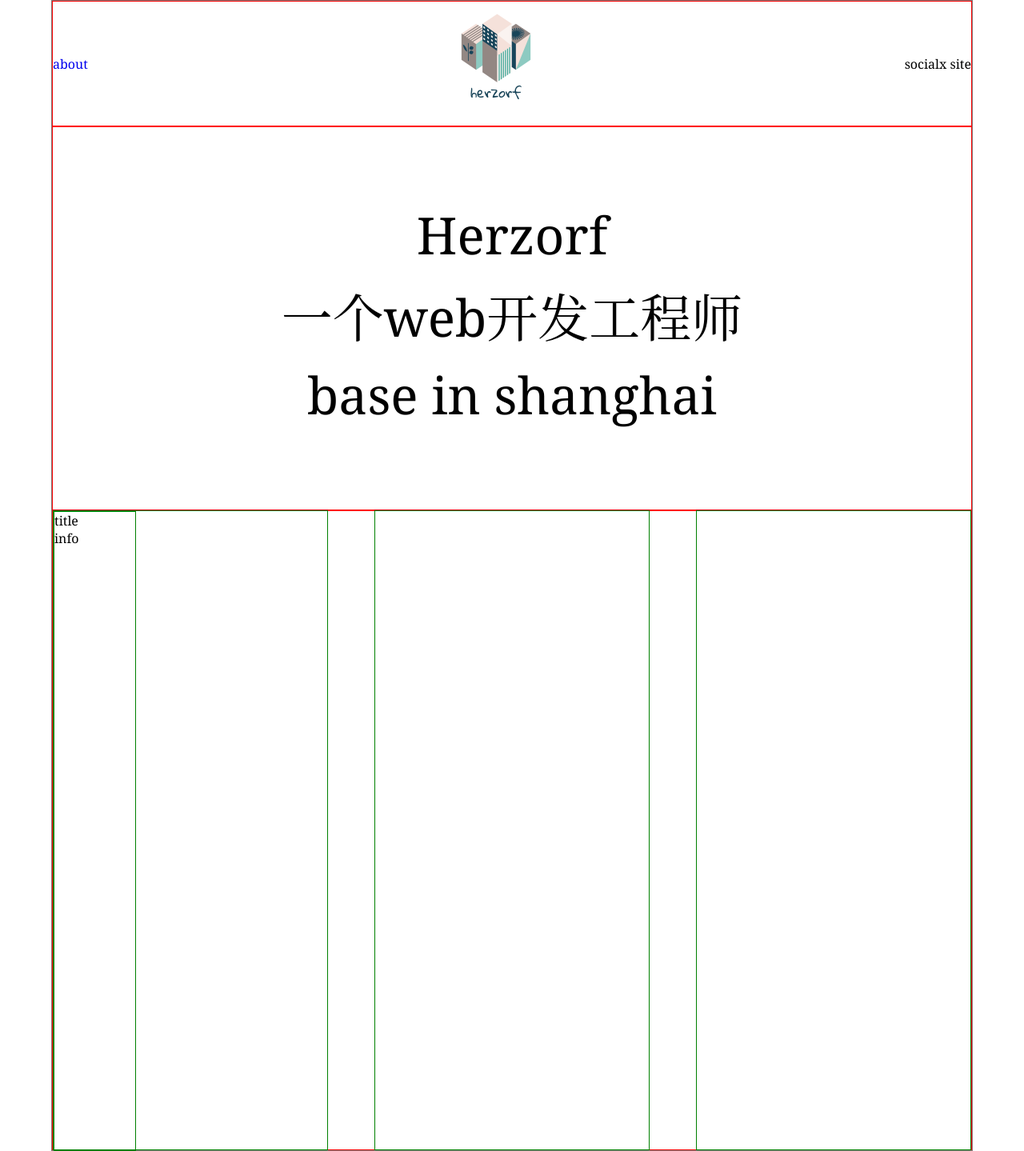
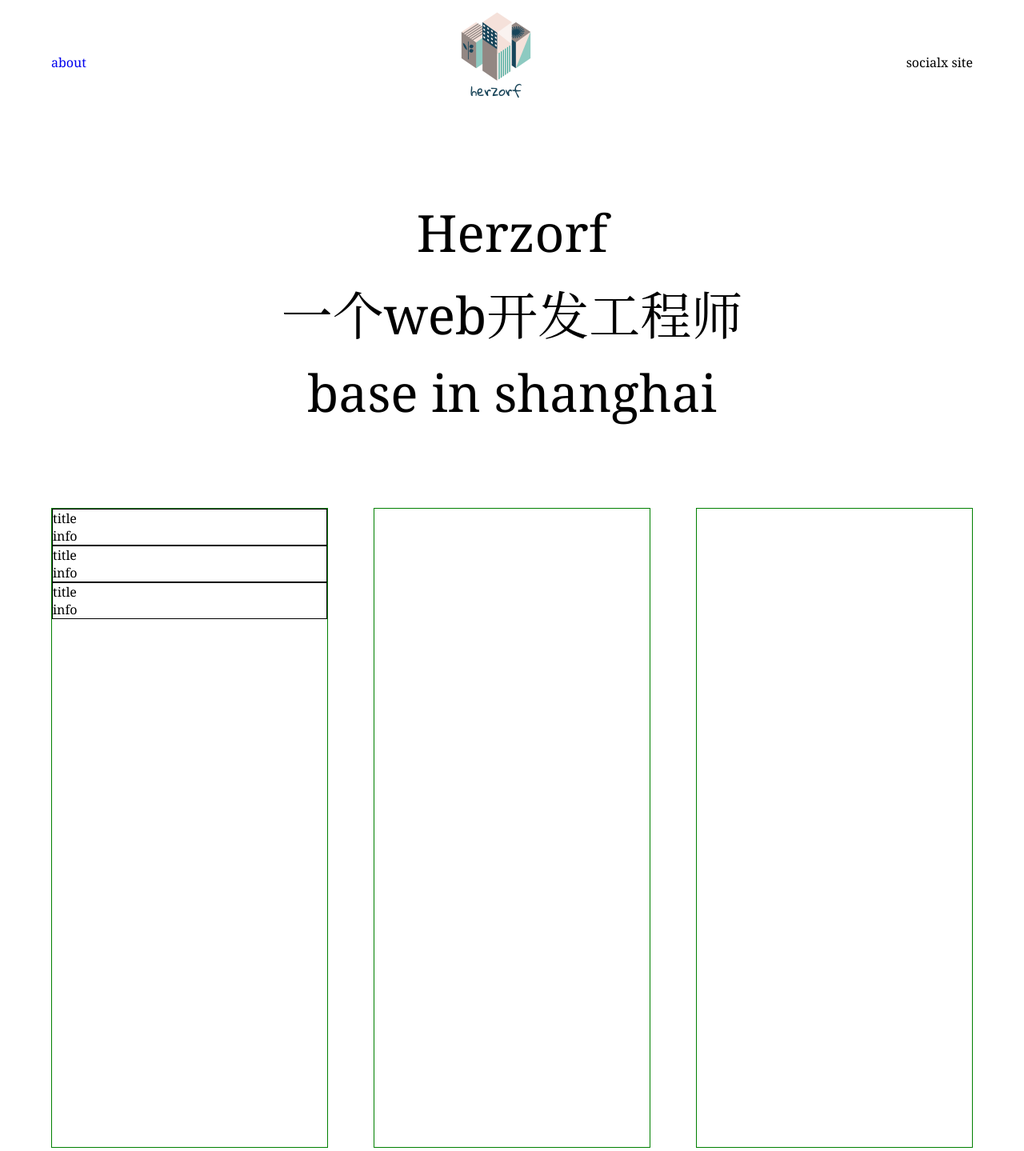
Before and after one commit to herzorf/herzorf, a Vue app: page /#/ in a window 1280 px wide. Shown: the whole page at 80% size. Built offline with nearby package versions, Linux system fonts and the light colour scheme.

Commit message:
删除多余辅助线

```diff
--- a/src/App.vue
+++ b/src/App.vue
@@ -1,4 +1,3 @@
-
 
 <template>
   <div class="wrapper">
@@ -15,6 +14,5 @@
   width: 90%;
   min-height: 100vh;
   margin: 0 auto;
-  border: 1px solid grey;
 }
 </style>
--- a/src/components/header/header.vue
+++ b/src/components/header/header.vue
@@ -15,7 +15,6 @@ import Logo from "@/assets/logo.png"
 </script>
 <style lang="scss" scoped>
 header{
-    border: 1px solid red;
     display: flex;
     justify-content: space-between;
     align-items: center;
--- a/src/pages/home/components/personal-data-item/personal-data-item.vue
+++ b/src/pages/home/components/personal-data-item/personal-data-item.vue
@@ -16,5 +16,6 @@ export default {
 <style lang="scss">
     .itemWrapper{
         border: 1px solid black;
+
     }
 </style>
--- a/src/pages/home/home.vue
+++ b/src/pages/home/home.vue
@@ -7,6 +7,14 @@
         </section>
         <section class="personalData">
             <div class="left">
+                <PersonalDataItem>
+                    <template #title>title</template>
+                    <template #info>info</template>
+                </PersonalDataItem>
+                <PersonalDataItem>
+                    <template #title>title</template>
+                    <template #info>info</template>
+                </PersonalDataItem>
                 <PersonalDataItem>
                     <template #title>title</template>
                     <template #info>info</template>
@@ -25,7 +33,6 @@ import PersonalDataItem from './components/personal-data-item/personal-data-item
 <style scoped lang="scss">
 
 .personalInfo{
-    border: 1px solid red;
     height: 60vh;
     display: flex;
 
@@ -40,15 +47,17 @@ import PersonalDataItem from './components/personal-data-item/personal-data-item
     }
 }
 .personalData{
-    border: 1px solid red;
     height: 100vh;
     display: flex;
     justify-content: space-between;
     align-items: center;
-    div{
+    >div{
         width: 30%;
         height: 100vh;
         border: 1px solid green;
+        .left{
+
+        }
     }
 }
 
```
